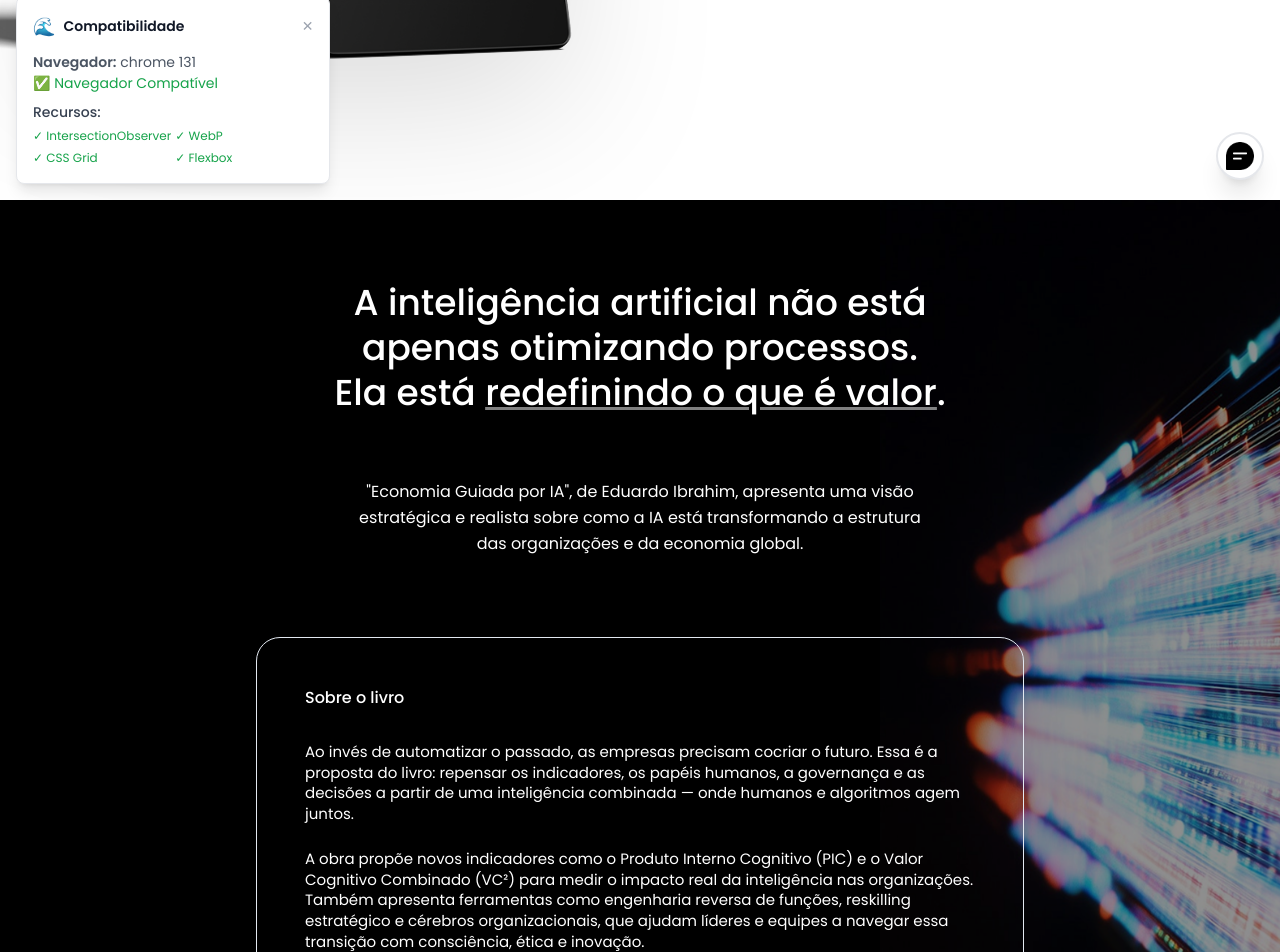
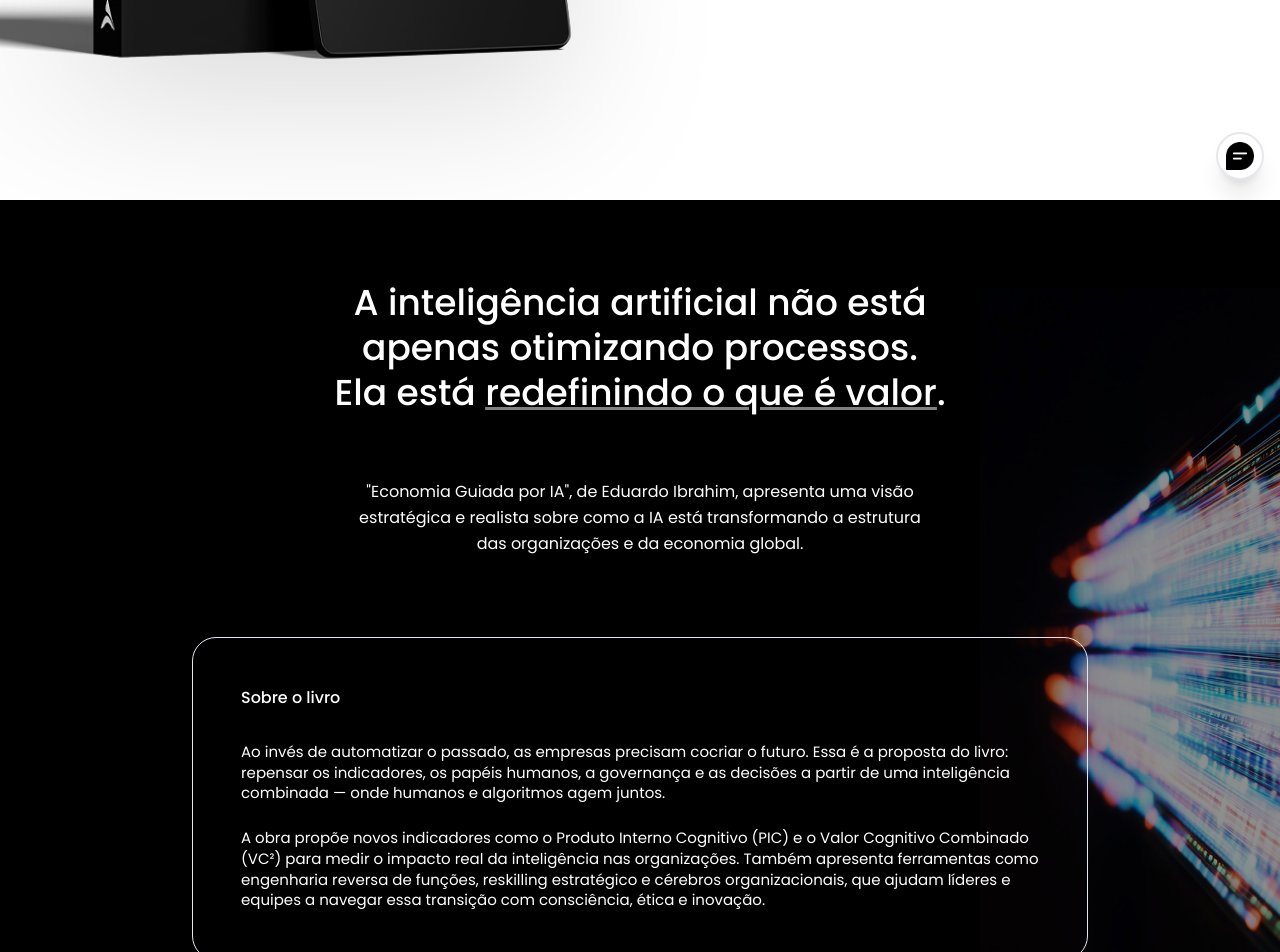
Before and after one commit to humanaLabs/landingpagelivro, a Next.js app: page / in a window 1280 px wide. Shown: the part 600-1552 px from the top of the page. Built offline with nearby package versions, Linux system fonts and the light colour scheme.

Commit message:
Landing Page atualizado nos conformes

```diff
--- a/src/app/page.tsx
+++ b/src/app/page.tsx
@@ -13,7 +13,7 @@ export default function Home() {
       <AuthorSection />
       <FaqSection />
       <FloatingChat />
-      <BrowserCompatibilityMonitor />
+
     </div>
   );
 }
--- a/src/components/marketing/features-section.tsx
+++ b/src/components/marketing/features-section.tsx
@@ -14,7 +14,7 @@ export function FeaturesSection() {
             <Image
               src="/design.png"
               alt="Efeito digital"
-              width={400}
+              width={300}
               height={300}
               className="opacity-80 object-contain"
             />
@@ -37,7 +37,7 @@ export function FeaturesSection() {
               </p>
             </div>
 
-            <div className="max-w-3xl mx-auto">
+            <div className="max-w-4xl mx-auto">
               <div className="bg-white-900/60 border border-white-500 rounded-3xl px-12 py-12">
                 <h3 className="text-left font-medium text-white text-base mb-8">
                   Sobre o livro
```
